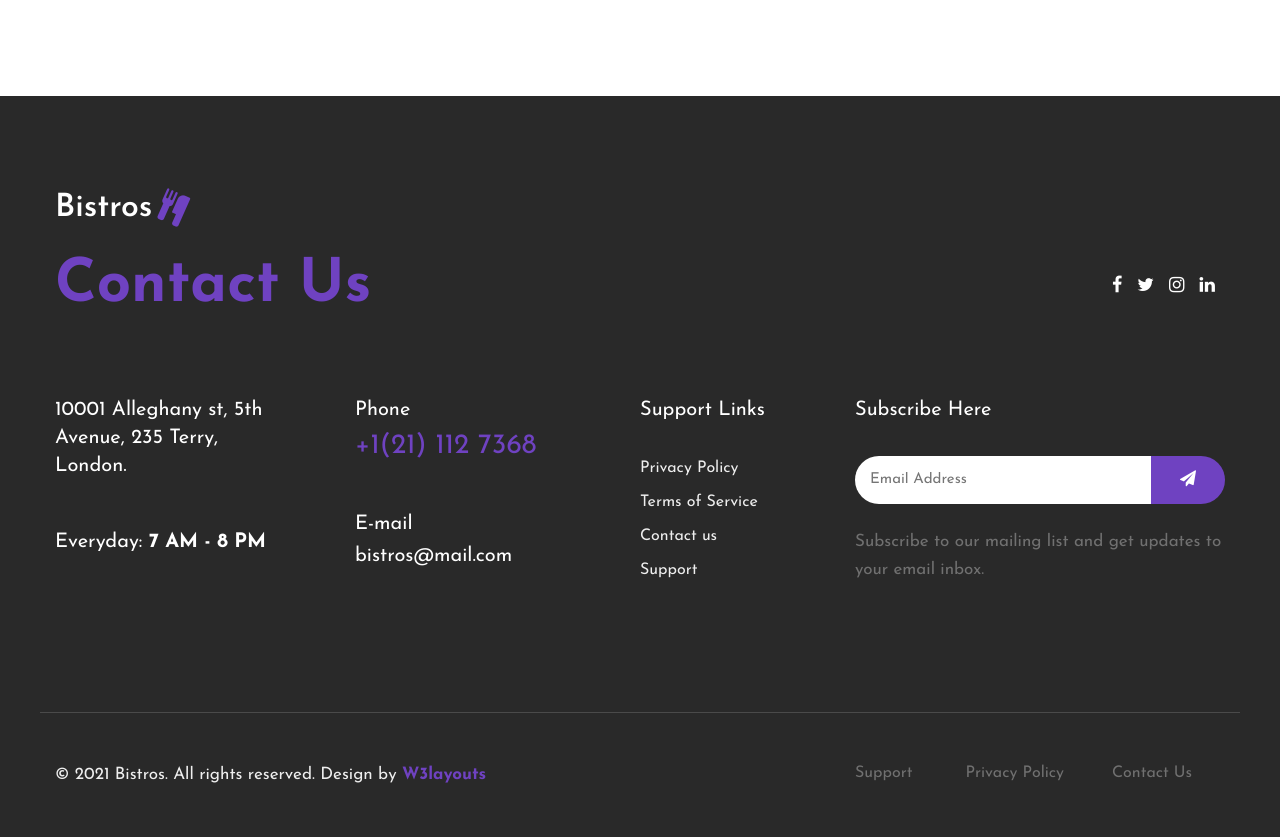
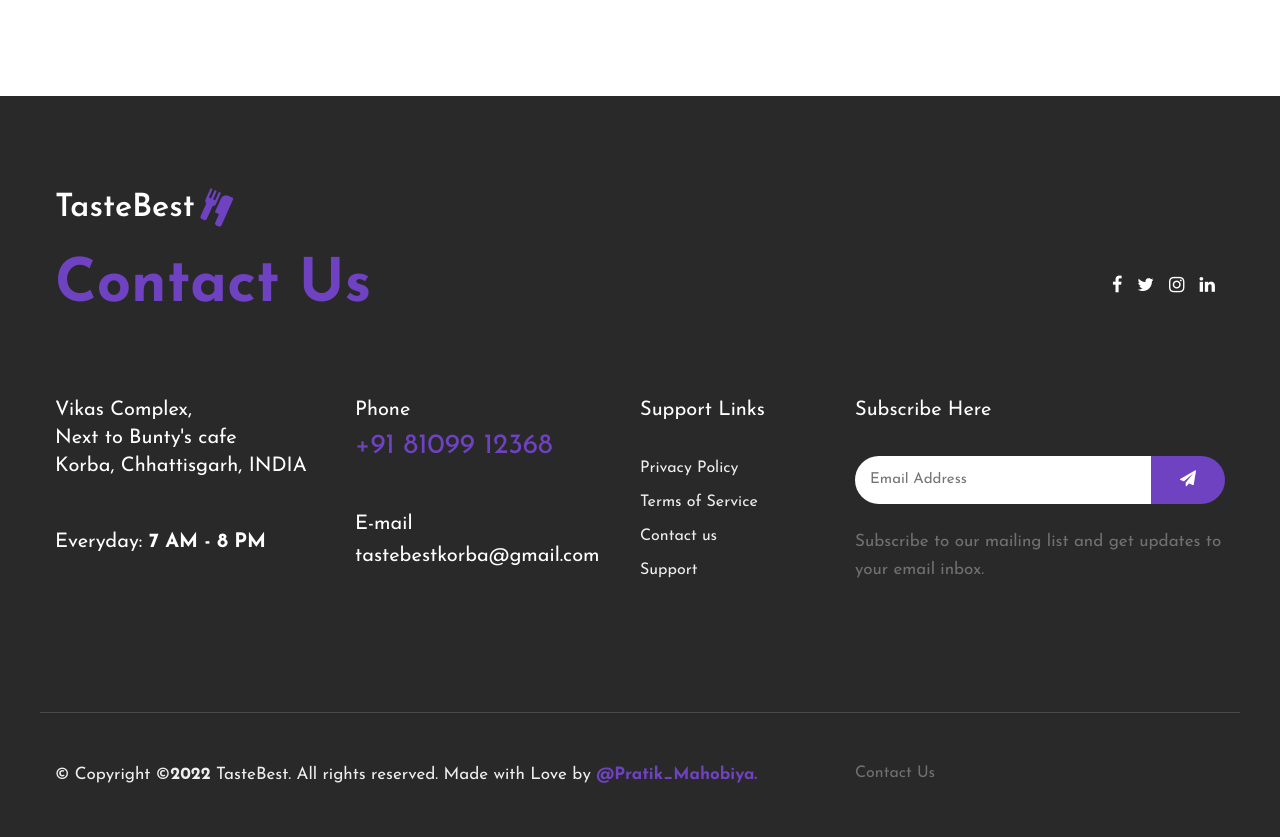
Before and after one commit to PratikMahobiya/tastebest, a Django app: page /contact/ in a window 1280 px wide. Shown: the part 1814-2651 px from the top of the page. Run offline with Django 4.2, Linux system fonts and the light colour scheme; some libraries are stand-ins or nearby versions.

Commit message:
LINK FIX

```diff
--- a/mysite/templates/about.html
+++ b/mysite/templates/about.html
@@ -405,7 +405,7 @@
                 <!-- copyright -->
                 <div class="w3l-copyright mt-lg-5 mt-sm-4 pt-md-4 pt-3">
                     <div class="row bottom-copies pt-md-5 pt-4 mt-md-5 mt-4">
-                        <p class="col-lg-8 copy-footer-29">© Copyright &copy;<strong><script>document.write(new Date().getFullYear());</script></strong> TasteBest. All rights reserved. Made with Love by <a href="http://pratikmahobiya.pythonanywhere.com/" target="_blank"> @Pratik_Mahobiya.</a></p>
+                        <p class="col-lg-8 copy-footer-29">© Copyright &copy;<strong><script>document.write(new Date().getFullYear());</script></strong> TasteBest. All rights reserved. Made with Love by <a href="https://pratikmahobiya.pythonanywhere.com/" target="_blank"> @Pratik_Mahobiya.</a></p>
 
                         <div class="col-lg-4 footer-list-29 mt-lg-0 mt-md-4 mt-2">
                             <ul class="d-flex text-lg-right">
--- a/mysite/templates/contact.html
+++ b/mysite/templates/contact.html
@@ -187,8 +187,8 @@
             <div class="container pt-md-5 pt-4">
                 <div class="w3l-footer-texthny-inf">
                     <h2>
-                        <a class="d-flex align-items-center logo-2" href="index.html">
-                            Bistros <i class="fa fa-cutlery ml-2" aria-hidden="true"></i></a>
+                        <a class="d-flex align-items-center logo-2" href="/">
+                            TasteBest <i class="fa fa-cutlery ml-2" aria-hidden="true"></i></a>
                     </h2>
                     <div class="footer-list-cont d-flex align-items-center justify-content-between mt-md-5 mt-4 mb-5">
                         <h6 class="foot-sub-title">Contact Us</h6>
@@ -204,19 +204,19 @@
                 <div class="row footer-top-29 mt-lg-5 mt-md-4 pt-md-5">
                     <div class="col-lg-3 col-sm-6">
                         <div class="address-grid">
-                            <h5>10001 Alleghany st, 5th Avenue, 235 Terry, <br> London.</h5>
+                            <h5>Vikas Complex,<br>Next to Bunty's cafe<br> Korba, Chhattisgarh, INDIA</h5>
                             <h5 class="mt-sm-5 mt-4">Everyday: <span> 7 AM - 8 PM</span></h5>
                         </div>
                     </div>
                     <div class="col-lg-3 col-sm-6 mt-sm-0 mt-4">
                         <div class="address-grid">
                             <h5>Phone</h5>
-                            <h5 class="phone-number-text mt-2"><a href="tel:+1(21) 234 4567">+1(21) 112 7368</a></h5>
+                            <h5 class="phone-number-text mt-2"><a href="tel:+91 81099 12368">+91 81099 12368</a></h5>
                         </div>
                         <div class="address-grid mt-sm-5 mt-4">
                             <h5>E-mail</h5>
-                            <h5 class="email-cont-text mt-1"> <a href="mailto:bistros@mail.com"
-                                    class="mail">bistros@mail.com</a></h5>
+                            <h5 class="email-cont-text mt-1"> <a href="mailto:TasteBest@mail.com"
+                                    class="mail">tastebestkorba@gmail.com</a></h5>
                         </div>
                     </div>
                     <div class="col-lg-2 col-md-6 col-sm-5 footer-list-menu pl-lg-0 mt-lg-0 mt-sm-5 mt-4">
@@ -242,16 +242,14 @@
                 <!-- copyright -->
                 <div class="w3l-copyright mt-lg-5 mt-sm-4 pt-md-4 pt-3">
                     <div class="row bottom-copies pt-md-5 pt-4 mt-md-5 mt-4">
-                        <p class="col-lg-8 copy-footer-29">© 2021 Bistros. All rights reserved. Design by <a
-                                href="https://w3layouts.com/" target="_blank">
-                                W3layouts</a></p>
+                        <p class="col-lg-8 copy-footer-29">© Copyright &copy;<strong><script>document.write(new Date().getFullYear());</script></strong> TasteBest. All rights reserved. Made with Love by <a href="https://pratikmahobiya.pythonanywhere.com/" target="_blank"> @Pratik_Mahobiya.</a></p>
 
                         <div class="col-lg-4 footer-list-29 mt-lg-0 mt-md-4 mt-2">
                             <ul class="d-flex text-lg-right">
-                                <li><a href="#support"> Support</a></li>
+                                <!-- <li><a href="#support"> Support</a></li>
                                 <li class="mx-lg-5 mx-md-4 mx-3"><a href="#privacy">Privacy Policy</a>
-                                </li>
-                                <li><a href="contact.html">Contact Us</a></li>
+                                </li> -->
+                                <li><a href="{% url 'contact' %}">Contact Us</a></li>
                             </ul>
                         </div>
                     </div>
--- a/mysite/templates/index.html
+++ b/mysite/templates/index.html
@@ -422,7 +422,7 @@
                 <!-- copyright -->
                 <div class="w3l-copyright mt-lg-5 mt-sm-4 pt-md-4 pt-3">
                     <div class="row bottom-copies pt-md-5 pt-4 mt-md-5 mt-4">
-                        <p class="col-lg-8 copy-footer-29">© Copyright &copy;<strong><script>document.write(new Date().getFullYear());</script></strong> TasteBest. All rights reserved. Made with Love by <a href="http://pratikmahobiya.pythonanywhere.com/" target="_blank"> @Pratik_Mahobiya.</a></p>
+                        <p class="col-lg-8 copy-footer-29">© Copyright &copy;<strong><script>document.write(new Date().getFullYear());</script></strong> TasteBest. All rights reserved. Made with Love by <a href="https://pratikmahobiya.pythonanywhere.com/" target="_blank"> @Pratik_Mahobiya.</a></p>
 
                         <div class="col-lg-4 footer-list-29 mt-lg-0 mt-md-4 mt-2">
                             <ul class="d-flex text-lg-right">
--- a/mysite/templates/menu.html
+++ b/mysite/templates/menu.html
@@ -507,7 +507,7 @@
                 <!-- copyright -->
                 <div class="w3l-copyright mt-lg-5 mt-sm-4 pt-md-4 pt-3">
                     <div class="row bottom-copies pt-md-5 pt-4 mt-md-5 mt-4">
-                        <p class="col-lg-8 copy-footer-29">© Copyright &copy;<strong><script>document.write(new Date().getFullYear());</script></strong> TasteBest. All rights reserved. Made with Love by <a href="http://pratikmahobiya.pythonanywhere.com/" target="_blank"> @Pratik_Mahobiya.</a></p>
+                        <p class="col-lg-8 copy-footer-29">© Copyright &copy;<strong><script>document.write(new Date().getFullYear());</script></strong> TasteBest. All rights reserved. Made with Love by <a href="https://pratikmahobiya.pythonanywhere.com/" target="_blank"> @Pratik_Mahobiya.</a></p>
 
                         <div class="col-lg-4 footer-list-29 mt-lg-0 mt-md-4 mt-2">
                             <ul class="d-flex text-lg-right">
```
